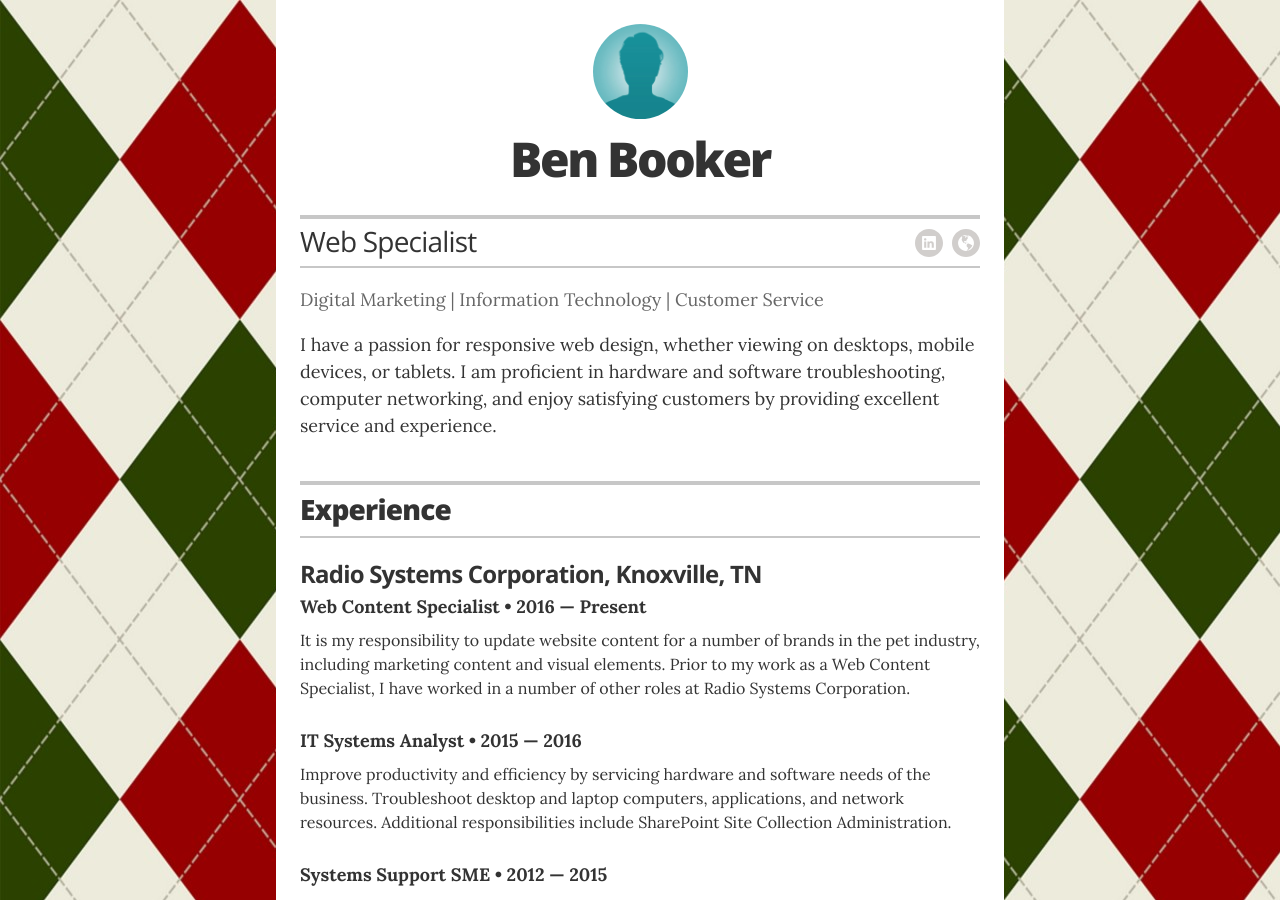
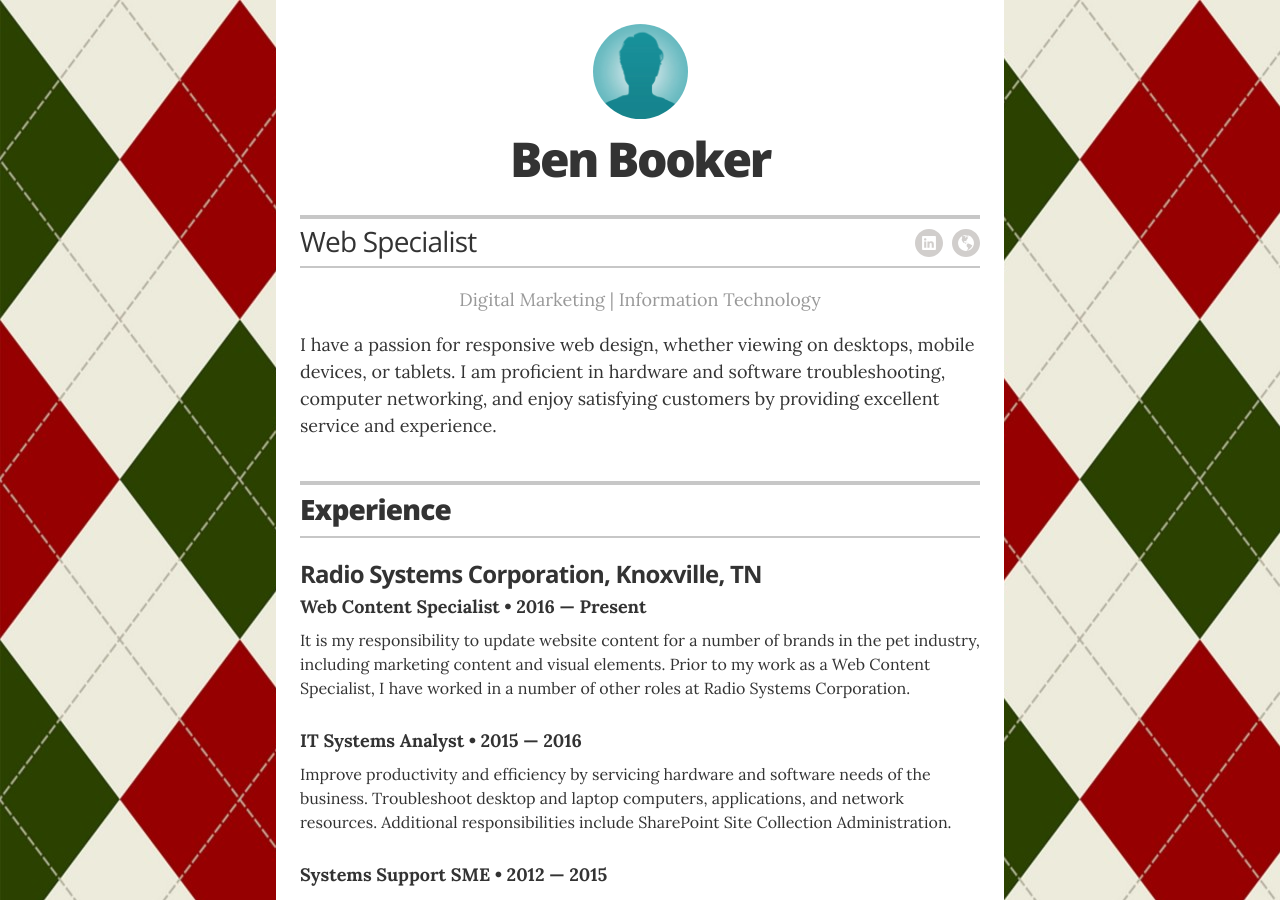
Before and after one commit to bbooker5/about, a Jekyll site: the page built from index.html, in a window 1280 px wide and 900 px high. Built offline with Jekyll 4.4.1, drawn with Linux system fonts in a browser that asks for light colours.

Commit message:
Update _config.yml

```diff
--- a/_config.yml
+++ b/_config.yml
@@ -23,7 +23,7 @@
 resume_header_contact_info: "Oak Ridge, Tennessee • 865-221-6154 • bbooker5@gmail.com"
 display_header_contact_info: "false"
 
-resume_header_intro: "<p style='color:#666666;'>Digital Marketing | Information Technology | Customer Service</p><p>I have a passion for responsive web design, whether viewing on desktops, mobile devices, or tablets. I am proficient in hardware and software troubleshooting, computer networking, and enjoy satisfying customers by providing excellent service and experience.</p><!--I specialize in creating responsive and meaningful web content. With a background in customer service and information technology, I seek out opportunities to enhance and amplify subject matter so that it creates a positive online experience for the visitor.-->"
+resume_header_intro: "<p style='text-align: center;color:#999999;'>Digital Marketing  |  Information Technology</p><p>I have a passion for responsive web design, whether viewing on desktops, mobile devices, or tablets. I am proficient in hardware and software troubleshooting, computer networking, and enjoy satisfying customers by providing excellent service and experience.</p><!--I specialize in creating responsive and meaningful web content. With a background in customer service and information technology, I seek out opportunities to enhance and amplify subject matter so that it creates a positive online experience for the visitor.-->"
 
 # use "yes" to display the email contact button,
 # "no" to display an "I'm not looking for work" message,
```
